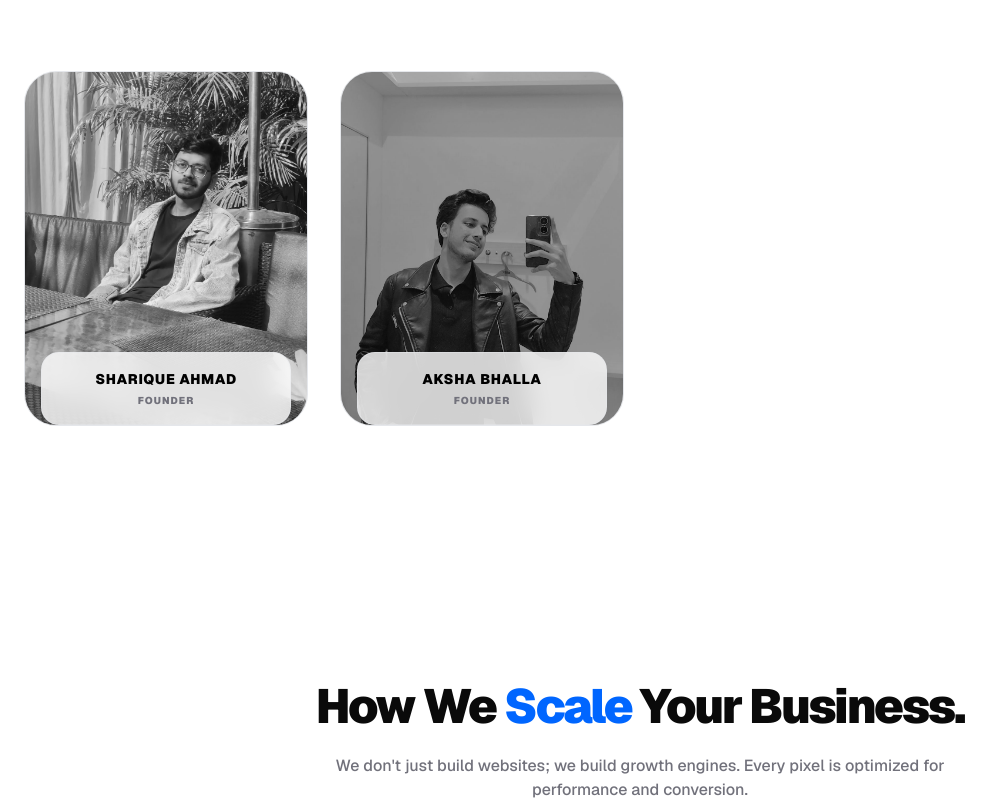
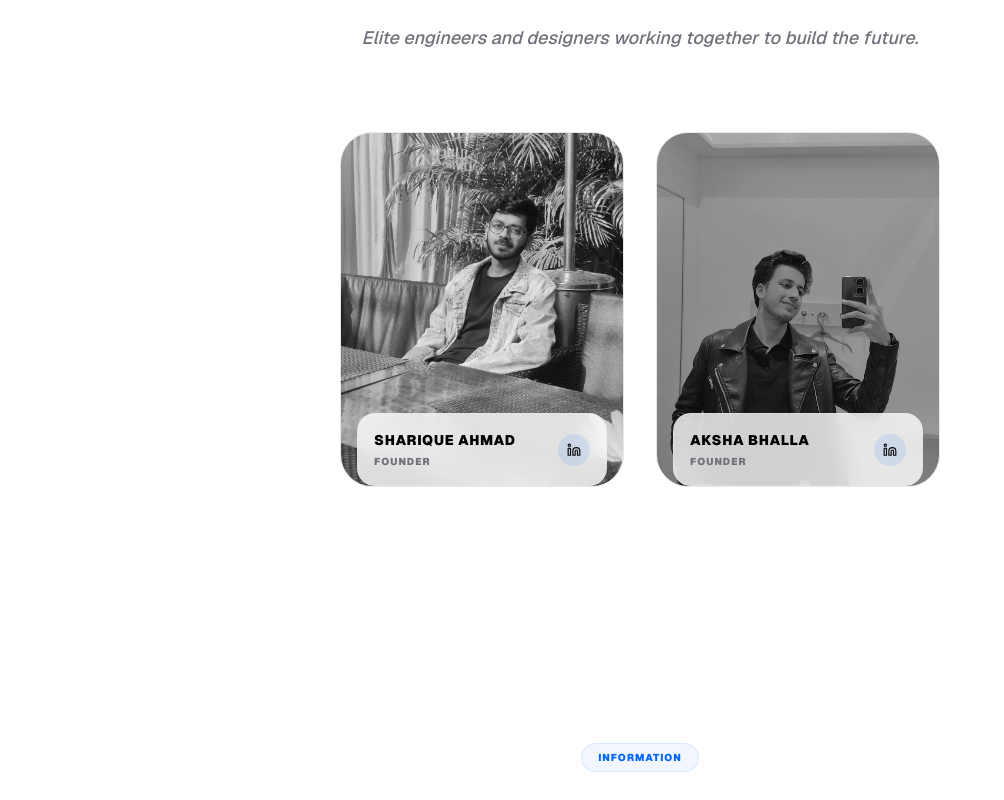
Before and after one commit to elmetador20/agencylanding, a Next.js app: page / in a window 1280 px wide. Shown: the part 2600-3400 px from the top of the page, without its empty margins (0-1004 px from the left). Built offline with nearby package versions, Linux system fonts and the light colour scheme.

Commit message:
added service and team section

```diff
--- a/components/Services.tsx
+++ b/components/Services.tsx
@@ -16,7 +16,8 @@ const services = [
     title: 'Custom Web Apps',
     desc: 'Bespoke React and Next.js applications engineered for high-scale performance.',
     icon: Globe,
-    color: 'bg-blue-50 text-brand-blue'
+    color: 'bg-blue-50 text-brand-blue',
+    link:"www.google.com"
   },
   {
     title: 'E-commerce Solutions',
@@ -55,6 +56,14 @@ export default function Services() {
     <section id="services" className="py-32 relative bg-brand-white">
       <div className="max-w-7xl mx-auto px-6">
         <div className="text-center mb-20">
+          <motion.div
+            initial={{ opacity: 0, scale: 0.9 }}
+            whileInView={{ opacity: 1, scale: 1 }}
+            viewport={{ once: true }}
+            className="inline-block rounded-full bg-brand-blue/5 border border-brand-blue/10 px-4 py-1.5 text-[10px] uppercase font-black tracking-widest text-brand-blue mb-8"
+          >
+            Information
+          </motion.div>
           <motion.h2
             initial={{ opacity: 0, y: 20 }}
             whileInView={{ opacity: 1, y: 0 }}
--- a/components/Team.tsx
+++ b/components/Team.tsx
@@ -1,14 +1,34 @@
 'use client';
 
+import { useState } from 'react';
 import { motion } from 'framer-motion';
 import Image from 'next/image';
+import { Linkedin } from 'lucide-react';
 
 const team = [
-  { name: "Sharique Ahmad", role: "Founder", image: "/Sharique.jpeg" },
-  { name: "Aksha Bhalla", role: "Founder", image: "/Aksha.jpeg" },
+  {
+    name: "Sharique Ahmad",
+    role: "Founder",
+    image: "/Sharique.jpeg",
+    linkedin: "https://www.linkedin.com/in/sharique-ahmed-118861241/"
+  },
+  {
+    name: "Aksha Bhalla",
+    role: "Founder",
+    image: "/Aksha.jpeg",
+    linkedin: "https://www.linkedin.com/in/aksha-bhalla-3b3a19328/"
+  },
 ]
 
 export default function Team() {
+  const [clickedMembers, setClickedMembers] = useState<number[]>([]);
+
+  const toggleMember = (id: number) => {
+    setClickedMembers((prev: number[]) =>
+      prev.includes(id) ? prev.filter((i: number) => i !== id) : [...prev, id]
+    );
+  };
+
   return (
     <section className="py-32 bg-white relative  items-center  justify-center overflow-hidden" id="about">
       <div className="max-w-7xl mx-auto px-6 relative z-10  items-center justify-center text-center">
@@ -18,6 +38,9 @@ export default function Team() {
           viewport={{ once: true }}
           className="mb-20"
         >
+          <div className="inline-block rounded-full bg-brand-blue/5 border border-brand-blue/10 px-4 py-1.5 text-[10px] uppercase font-black tracking-widest text-brand-blue mb-8">
+            The Team
+          </div>
           <h2 className="text-5xl md:text-7xl font-black tracking-tighter text-brand-black mb-6">
             Team Behind <span className="text-brand-blue">Wonders</span>
           </h2>
@@ -26,28 +49,42 @@ export default function Team() {
           </p>
         </motion.div>
 
-        <div className="grid grid-cols-1 sm:grid-cols-2 lg:grid-cols-4 gap-8">
+        <div className="flex flex-wrap justify-center gap-8">
           {team.map((member, i) => (
             <motion.div
               key={i}
+              onClick={() => toggleMember(i)}
               initial={{ opacity: 0, scale: 0.9 }}
               whileInView={{ opacity: 1, scale: 1 }}
               viewport={{ once: true }}
               transition={{ delay: i * 0.1 }}
-              className="group relative rounded-[2rem] overflow-hidden aspect-[4/5] bg-zinc-100 border border-brand-border"
+              className={`group relative rounded-[2rem] overflow-hidden aspect-[4/5] w-full sm:w-[calc(50%-1rem)] lg:w-[calc(25%-1.5rem)] max-w-sm bg-zinc-100 border border-brand-border cursor-pointer transition-all duration-500 ${clickedMembers.includes(i) ? 'scale-[1.02] shadow-2xl skew-y-0 border-brand-blue' : ''}`}
             >
               <Image
                 src={member.image}
                 alt={member.name}
                 fill
-                className="object-cover group-hover:scale-110 transition-transform duration-700 grayscale hover:grayscale-0"
+                className={`object-cover group-hover:scale-110 transition-transform duration-700 ${clickedMembers.includes(i) ? 'grayscale-0 active-color' : 'grayscale hover:grayscale-0'}`}
               />
-              <div className="absolute inset-0 bg-gradient-to-t from-black/80 via-transparent to-transparent opacity-0 group-hover:opacity-100 transition-opacity duration-500"></div>
+              <div className={`absolute inset-0 bg-gradient-to-t from-black/80 via-transparent to-transparent transition-opacity duration-500 ${clickedMembers.includes(i) ? 'opacity-100' : 'opacity-0 group-hover:opacity-100'}`}></div>
 
               <div className="absolute bottom-4 left-4 right-4">
-                <div className="glass-pill p-4 rounded-2xl block translate-y-4 group-hover:translate-y-0 transition-transform duration-500">
-                  <p className="text-brand-black font-black text-sm uppercase tracking-wider mb-1">{member.name}</p>
-                  <p className="text-zinc-500 font-black text-[10px] uppercase tracking-widest">{member.role}</p>
+                <div className={`glass-pill p-4 rounded-2xl block transition-transform duration-500 ${clickedMembers.includes(i) ? 'translate-y-0' : 'translate-y-4 group-hover:translate-y-0'}`}>
+                  <div className="flex items-center justify-between">
+                    <div className="text-left">
+                      <p className="text-brand-black font-black text-sm uppercase tracking-wider mb-1">{member.name}</p>
+                      <p className="text-zinc-500 font-black text-[10px] uppercase tracking-widest">{member.role}</p>
+                    </div>
+                    <a
+                      href={member.linkedin}
+                      target="_blank"
+                      rel="noopener noreferrer"
+                      onClick={(e) => e.stopPropagation()}
+                      className="w-8 h-8 rounded-full bg-brand-blue/10 flex items-center justify-center text-shadow-brand-gray hover:bg-brand-black hover:text-white transition-all duration-300"
+                    >
+                      <Linkedin size={14} />
+                    </a>
+                  </div>
                 </div>
               </div>
             </motion.div>
```
